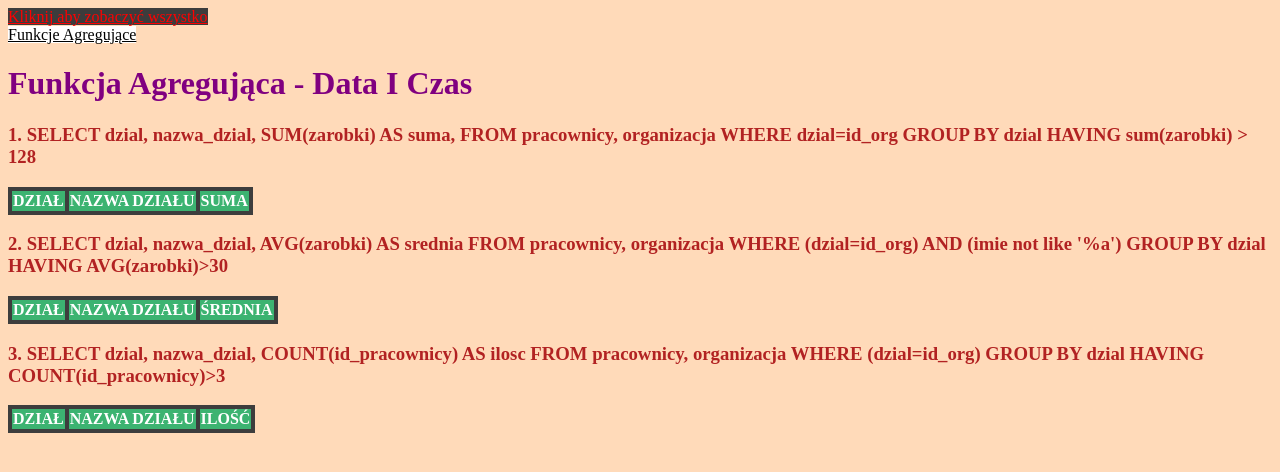
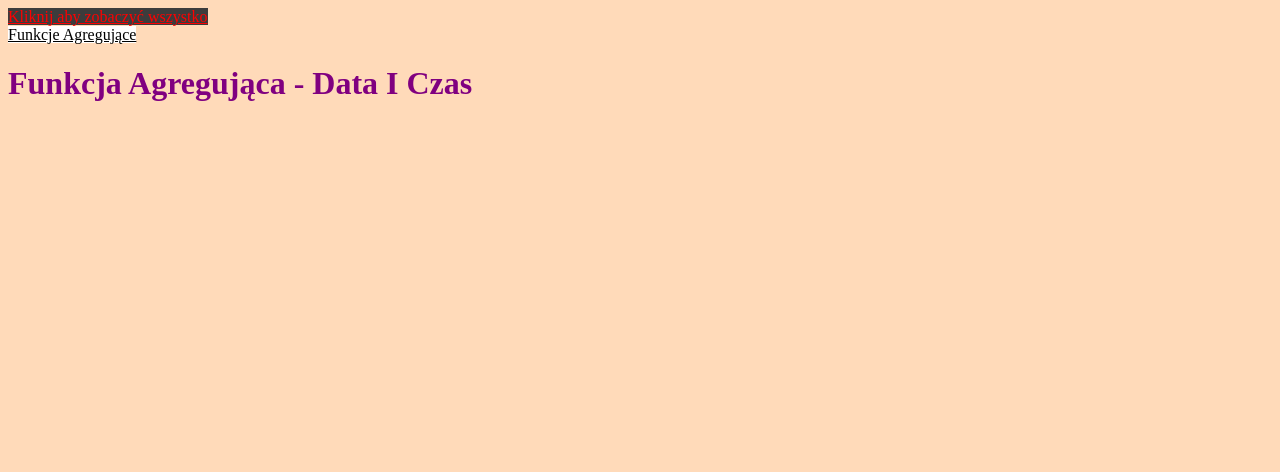
Before and after one commit to Grzegxbox/php-sql-wprowadzenie-Grzesiek-Szymanek, a PHP site: page /funkcjeAgregujace_data_i_czas.php in a window 1280 px wide. Shown: the top 472 px of the page. Run offline with PHP 8.4, Linux system fonts and the light colour scheme; data that the repository does not hold is empty.

Commit message:
Update funkcjeAgregujace_data_i_czas.php

```diff
--- a/funkcjeAgregujace_data_i_czas.php
+++ b/funkcjeAgregujace_data_i_czas.php
@@ -13,47 +13,47 @@
 <h1>Funkcja Agregująca - Data I Czas</h1>
 
 <?php
-  echo("<h3>1. SELECT dzial, nazwa_dzial, SUM(zarobki) AS suma,  FROM pracownicy, organizacja WHERE dzial=id_org GROUP BY dzial HAVING sum(zarobki) > 128</h3>");
-      $conn = new mysqli("remotemysql.com","Rp4CxP6YkY","V0BMRFi2V3","Rp4CxP6YkY");
-      $result = $conn -> query('SELECT dzial, nazwa_dzial, SUM(zarobki) AS suma  FROM pracownicy, organizacja WHERE dzial=id_org GROUP BY dzial HAVING sum(zarobki) > 128');
-          echo("<table border=1>");
-          echo("<th>DZIAŁ</th>");
-          echo("<th>NAZWA DZIAŁU</th>");
-          echo("<th>SUMA</th>");
-              while($row = $result -> fetch_assoc()){
-                  echo("<tr>");
-                      echo("<td>" .$row["dzial"]. "</td><td>" .$row["nazwa_dzial"]. "</td><td>" .$row["suma"]. "</td>");
-                  echo("</tr>");
-              }
-          echo("</table>");
+//   echo("<h3>1. SELECT dzial, nazwa_dzial, SUM(zarobki) AS suma,  FROM pracownicy, organizacja WHERE dzial=id_org GROUP BY dzial HAVING sum(zarobki) > 128</h3>");
+//       $conn = new mysqli("remotemysql.com","Rp4CxP6YkY","V0BMRFi2V3","Rp4CxP6YkY");
+//       $result = $conn -> query('SELECT dzial, nazwa_dzial, SUM(zarobki) AS suma  FROM pracownicy, organizacja WHERE dzial=id_org GROUP BY dzial HAVING sum(zarobki) > 128');
+//           echo("<table border=1>");
+//           echo("<th>DZIAŁ</th>");
+//           echo("<th>NAZWA DZIAŁU</th>");
+//           echo("<th>SUMA</th>");
+//               while($row = $result -> fetch_assoc()){
+//                   echo("<tr>");
+//                       echo("<td>" .$row["dzial"]. "</td><td>" .$row["nazwa_dzial"]. "</td><td>" .$row["suma"]. "</td>");
+//                   echo("</tr>");
+//               }
+//           echo("</table>");
 
-  echo("<h3>2. SELECT dzial, nazwa_dzial, AVG(zarobki) AS srednia FROM pracownicy, organizacja WHERE (dzial=id_org) AND (imie not like '%a') GROUP BY dzial HAVING AVG(zarobki)>30</h3>");
-      $conn = new mysqli("remotemysql.com","Rp4CxP6YkY","V0BMRFi2V3","Rp4CxP6YkY");
-      $result = $conn -> query('SELECT dzial, nazwa_dzial, AVG(zarobki) AS srednia FROM pracownicy, organizacja WHERE (dzial=id_org) AND (imie not like "%a") GROUP BY dzial HAVING AVG(zarobki)>30');
-          echo("<table border=1>");
-          echo("<th>DZIAŁ</th>");
-          echo("<th>NAZWA DZIAŁU</th>");
-          echo("<th>ŚREDNIA</th>");
-              while($row = $result -> fetch_assoc()){
-                  echo("<tr>");
-                      echo("<td>" .$row["dzial"]. "</td><td>" .$row["nazwa_dzial"]. "</td><td>" .$row["srednia"]. "</td>");
-                  echo("</tr>");
-              }
-          echo("</table>");
+//   echo("<h3>2. SELECT dzial, nazwa_dzial, AVG(zarobki) AS srednia FROM pracownicy, organizacja WHERE (dzial=id_org) AND (imie not like '%a') GROUP BY dzial HAVING AVG(zarobki)>30</h3>");
+//       $conn = new mysqli("remotemysql.com","Rp4CxP6YkY","V0BMRFi2V3","Rp4CxP6YkY");
+//       $result = $conn -> query('SELECT dzial, nazwa_dzial, AVG(zarobki) AS srednia FROM pracownicy, organizacja WHERE (dzial=id_org) AND (imie not like "%a") GROUP BY dzial HAVING AVG(zarobki)>30');
+//           echo("<table border=1>");
+//           echo("<th>DZIAŁ</th>");
+//           echo("<th>NAZWA DZIAŁU</th>");
+//           echo("<th>ŚREDNIA</th>");
+//               while($row = $result -> fetch_assoc()){
+//                   echo("<tr>");
+//                       echo("<td>" .$row["dzial"]. "</td><td>" .$row["nazwa_dzial"]. "</td><td>" .$row["srednia"]. "</td>");
+//                   echo("</tr>");
+//               }
+//           echo("</table>");
 
-  echo("<h3>3. SELECT dzial, nazwa_dzial, COUNT(id_pracownicy) AS ilosc FROM pracownicy, organizacja WHERE (dzial=id_org) GROUP BY dzial HAVING COUNT(id_pracownicy)>3</h3>");
-      $conn = new mysqli("remotemysql.com","Rp4CxP6YkY","V0BMRFi2V3","Rp4CxP6YkY");
-      $result = $conn -> query('SELECT dzial, nazwa_dzial, COUNT(id_pracownicy) AS ilosc FROM pracownicy, organizacja WHERE dzial=id_org GROUP BY dzial HAVING COUNT(id_pracownicy)>3');
-          echo("<table border=1>");
-          echo("<th>DZIAŁ</th>");
-          echo("<th>NAZWA DZIAŁU</th>");
-          echo("<th>ILOŚĆ</th>");
-              while($row = $result -> fetch_assoc()){
-                  echo("<tr>");
-                      echo("<td>" .$row["dzial"]. "</td><td>" .$row["nazwa_dzial"]. "</td><td>" .$row["ilosc"]. "</td>");
-                  echo("</tr>");
-              }
-          echo("</table>");
+//   echo("<h3>3. SELECT dzial, nazwa_dzial, COUNT(id_pracownicy) AS ilosc FROM pracownicy, organizacja WHERE (dzial=id_org) GROUP BY dzial HAVING COUNT(id_pracownicy)>3</h3>");
+//       $conn = new mysqli("remotemysql.com","Rp4CxP6YkY","V0BMRFi2V3","Rp4CxP6YkY");
+//       $result = $conn -> query('SELECT dzial, nazwa_dzial, COUNT(id_pracownicy) AS ilosc FROM pracownicy, organizacja WHERE dzial=id_org GROUP BY dzial HAVING COUNT(id_pracownicy)>3');
+//           echo("<table border=1>");
+//           echo("<th>DZIAŁ</th>");
+//           echo("<th>NAZWA DZIAŁU</th>");
+//           echo("<th>ILOŚĆ</th>");
+//               while($row = $result -> fetch_assoc()){
+//                   echo("<tr>");
+//                       echo("<td>" .$row["dzial"]. "</td><td>" .$row["nazwa_dzial"]. "</td><td>" .$row["ilosc"]. "</td>");
+//                   echo("</tr>");
+//               }
+//           echo("</table>");
 ?>
 
     </head>
```
